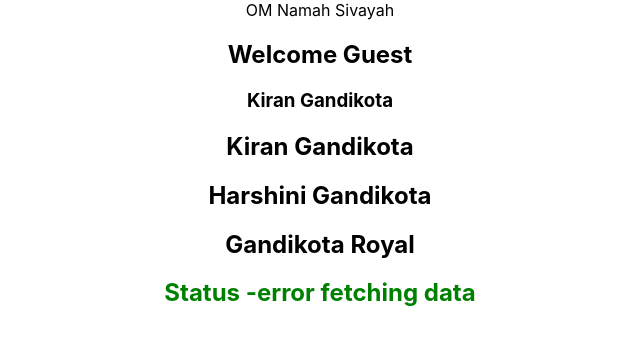
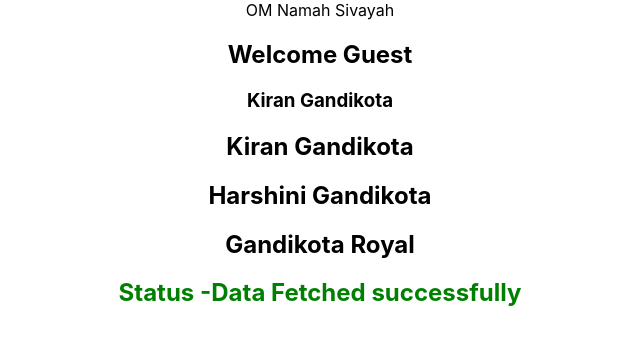
Before and after one commit to kiran226/react-typescript-demo, a React (Create React App) app: page / in a window 1280 px wide. Shown: the top 344 px of the page, without its empty margins (320-960 px from the left). Built offline with nearby package versions, Linux system fonts and the light colour scheme.

Commit message:
mentioning props

```diff
--- a/src/App.tsx
+++ b/src/App.tsx
@@ -34,7 +34,7 @@ function App() {
       <Greet name='Kiran' messageCount={10} isloggedin={false} />
       <Person name={personName} />
       <PersonList names={nameList} />
-      <Status status="error" />
+      <Status status="success" />
     </div>
   );
 }
--- a/src/components/Status.tsx
+++ b/src/components/Status.tsx
@@ -1,16 +1,16 @@
 type StatusProps ={
-    status : string
-}
+    status : 'loading' | 'success' | 'error'
+ }
 
 export const Status = (props: StatusProps) => {
     let message
-    if(props.status==='loading'){
+    if(props.status === 'loading'){
         message ='Loading...'
     }
     else if( props.status === 'success'){
         message='Data Fetched successfully'
     }
-    else if( props.status==='error' ){
+    else if( props.status === 'error' ){
         message ="error fetching data"
     }
     return (
```
